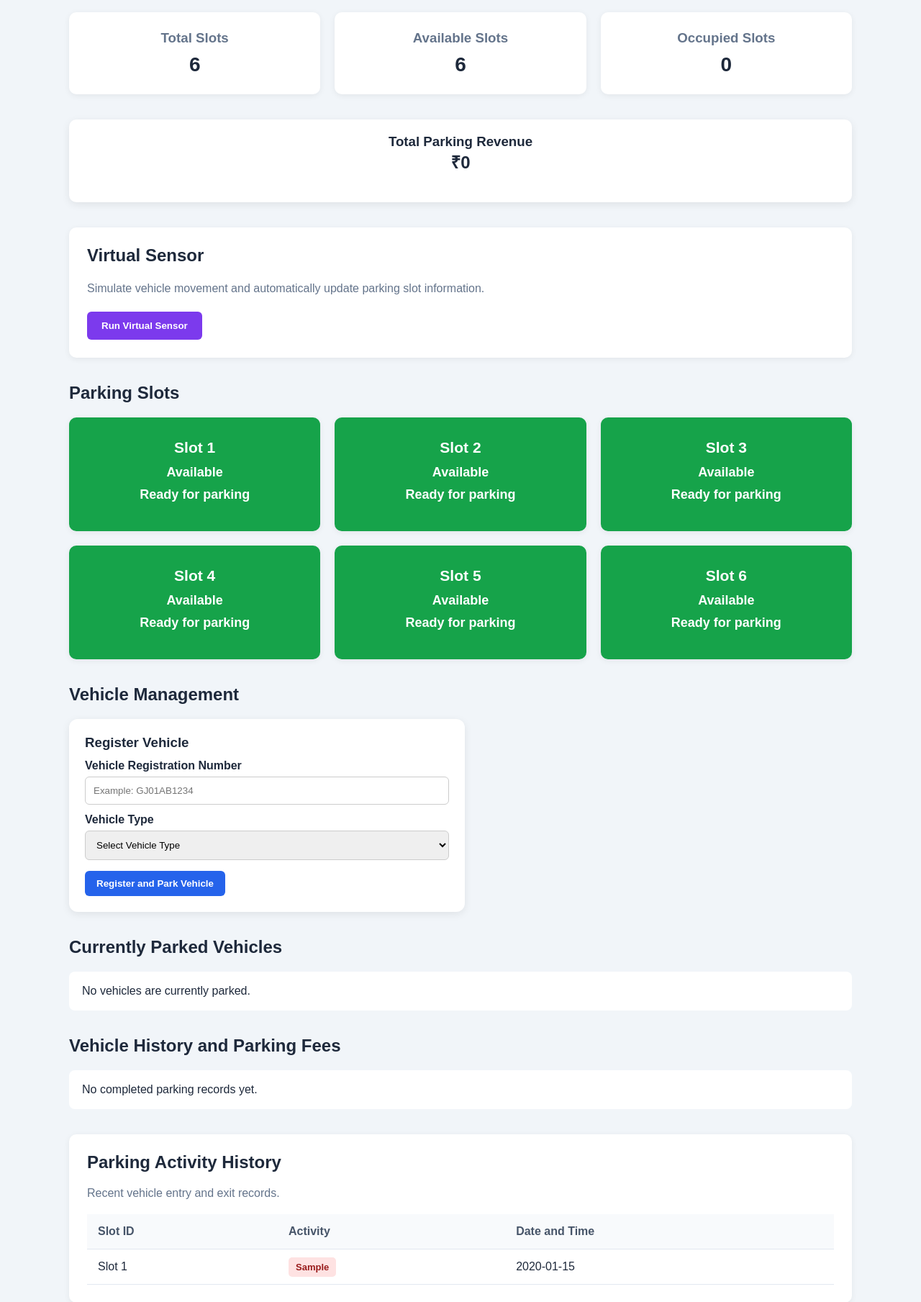
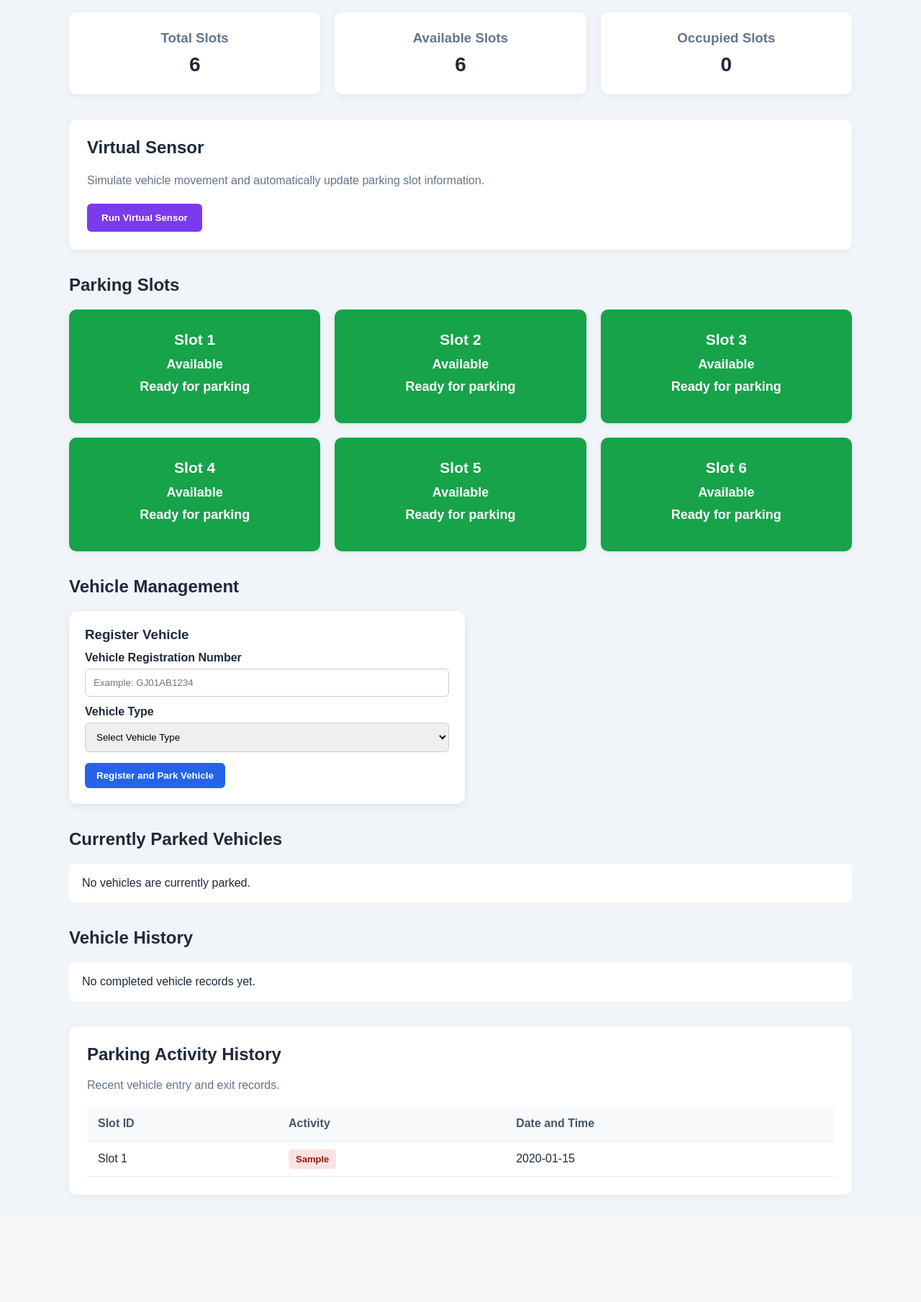
Before and after one commit to palpatel7612-ship-it/virtual-smart-parking, a Flask app: page / in a window 1280 px wide. Shown: the part 176-1985 px from the top of the page at 72% size. After the commit the page ends 1839 px from the top, so only its background shows below. Run offline with Flask 3, Linux system fonts and the light colour scheme; data comes from the database, SQL or seed files in the repository; tables that the repository leaves empty hold one stand-in row (values such as "Sample post").

Commit message:
Checkpoint 3: without fees

```diff
--- a/app.py
+++ b/app.py
@@ -1,30 +1,22 @@
 
 from flask import Flask, render_template, redirect, url_for, flash, request
-
 import sqlite3
 import random
-import math
-
 from datetime import datetime
-
 
 # Flask application
 app = Flask(__name__)
 
 app.secret_key = "smart-parking-secret"
 
-
 # Configuration
 DATABASE = "parking.db"
-PARKING_RATE = 20
 
 
 # Database connection
 def get_db_connection():
-
     conn = sqlite3.connect(DATABASE)
     conn.row_factory = sqlite3.Row
-
     return conn
 
 
@@ -77,7 +69,6 @@ def initialize_database():
 
 # Current timestamp
 def current_time():
-
     return datetime.now().strftime("%Y-%m-%d %H:%M:%S")
 
 
@@ -93,33 +84,6 @@ def record_activity(conn, slot_id, action):
         (slot_id, action, event_time)
         VALUES (?, ?, ?)
     """, (slot_id, action, event_time))
-
-
-# Calculate parking fee
-def calculate_parking_fee(entry_time, exit_datetime):
-
-    entry_datetime = datetime.strptime(
-        entry_time,
-        "%Y-%m-%d %H:%M:%S"
-    )
-
-    duration_seconds = (
-        exit_datetime - entry_datetime
-    ).total_seconds()
-
-    duration_minutes = max(
-        1,
-        math.ceil(duration_seconds / 60)
-    )
-
-    billable_hours = max(
-        1,
-        math.ceil(duration_seconds / 3600)
-    )
-
-    fee = billable_hours * PARKING_RATE
-
-    return duration_minutes, fee
 
 
 # Register a vehicle
@@ -159,9 +123,7 @@ def register_vehicle():
 
     if existing_vehicle:
 
-        flash(
-            "This vehicle is already registered as parked."
-        )
+        flash("This vehicle is already registered as parked.")
 
         conn.close()
 
@@ -254,31 +216,18 @@ def vehicle_exit(vehicle_id):
 
         return redirect(url_for("home"))
 
-    exit_datetime = datetime.now()
-
-    duration_minutes, fee = calculate_parking_fee(
-        vehicle["entry_time"],
-        exit_datetime
-    )
-
-    exit_time = exit_datetime.strftime(
-        "%Y-%m-%d %H:%M:%S"
-    )
+    exit_time = current_time()
 
     slot_id = vehicle["slot_id"]
 
-    # Update vehicle record
+    # Update vehicle record without fee calculation
     conn.execute("""
         UPDATE vehicles
         SET exit_time = ?,
-            duration_minutes = ?,
-            fee = ?,
             status = 'Completed'
         WHERE id = ?
     """, (
         exit_time,
-        duration_minutes,
-        fee,
         vehicle_id
     ))
 
@@ -293,7 +242,7 @@ def vehicle_exit(vehicle_id):
     record_activity(
         conn,
         slot_id,
-        f"Vehicle Exit - {vehicle['vehicle_number']} - Fee: ₹{fee}"
+        f"Vehicle Exit - {vehicle['vehicle_number']}"
     )
 
     conn.commit()
@@ -301,8 +250,7 @@ def vehicle_exit(vehicle_id):
 
     flash(
         f"Vehicle {vehicle['vehicle_number']} exited successfully. "
-        f"Duration: {duration_minutes} minutes. "
-        f"Parking Fee: ₹{fee}"
+        f"Slot {slot_id} is now available."
     )
 
     return redirect(url_for("home"))
@@ -350,13 +298,6 @@ def home():
         LIMIT 10
     """).fetchall()
 
-    # Total revenue
-    total_revenue = conn.execute("""
-        SELECT COALESCE(SUM(fee), 0)
-        FROM vehicles
-        WHERE status = 'Completed'
-    """).fetchone()[0]
-
     conn.close()
 
     return render_template(
@@ -367,8 +308,7 @@ def home():
         occupied_slots=occupied_slots,
         active_vehicles=active_vehicles,
         vehicle_history=vehicle_history,
-        activities=activities,
-        total_revenue=total_revenue
+        activities=activities
     )
 
 
@@ -417,7 +357,7 @@ def toggle_slot(slot_id):
 
         else:
 
-            # Release an old occupied slot that has no vehicle record
+            # Release an old occupied slot without a vehicle record
             conn.execute("""
                 UPDATE parking_slots
                 SET status = 'Available'
@@ -432,9 +372,7 @@ def toggle_slot(slot_id):
 
             conn.commit()
 
-            flash(
-                f"Slot {slot_id} marked as available."
-            )
+            flash(f"Slot {slot_id} marked as available.")
 
     conn.close()
 
@@ -459,10 +397,7 @@ def simulate_sensor():
         ORDER BY id
     """).fetchall()
 
-    # IMPORTANT:
-    # If all slots are full, do not randomly simulate an exit.
-    # Show a clear parking-full message instead.
-
+    # If all slots are full, show parking-full message
     if not available_slots:
 
         flash(
@@ -546,41 +481,27 @@ def simulate_sensor():
 
         if vehicle:
 
-            exit_datetime = datetime.now()
-
-            duration_minutes, fee = calculate_parking_fee(
-                vehicle["entry_time"],
-                exit_datetime
-            )
-
-            exit_time = exit_datetime.strftime(
-                "%Y-%m-%d %H:%M:%S"
-            )
+            exit_time = current_time()
 
             conn.execute("""
                 UPDATE vehicles
                 SET exit_time = ?,
-                    duration_minutes = ?,
-                    fee = ?,
                     status = 'Completed'
                 WHERE id = ?
             """, (
                 exit_time,
-                duration_minutes,
-                fee,
                 vehicle["id"]
             ))
 
             record_activity(
                 conn,
                 slot_id,
-                f"Virtual Exit - {vehicle['vehicle_number']} - Fee: ₹{fee}"
+                f"Virtual Exit - {vehicle['vehicle_number']}"
             )
 
             flash(
                 f"Virtual vehicle {vehicle['vehicle_number']} "
-                f"exited Slot {slot_id}. "
-                f"Parking Fee: ₹{fee}"
+                f"exited Slot {slot_id}."
             )
 
         else:
--- a/templates/index.html
+++ b/templates/index.html
@@ -76,14 +76,6 @@
             padding: 18px;
             border-radius: 8px;
         }
-
-        .revenue-card {
-            background: white;
-            padding: 20px;
-            border-radius: 10px;
-            text-align: center;
-            box-shadow: 0 3px 12px rgba(0,0,0,0.08);
-        }
     </style>
 </head>
 
@@ -107,6 +99,7 @@
         {% endif %}
     {% endwith %}
 
+
     <!-- Parking Overview -->
     <h2>Parking Overview</h2>
 
@@ -129,13 +122,6 @@
 
     </div>
 
-    <!-- Revenue -->
-    <div class="section">
-        <div class="revenue-card">
-            <h3>Total Parking Revenue</h3>
-            <h2>₹{{ total_revenue }}</h2>
-        </div>
-    </div>
 
     <!-- Virtual Sensor -->
     <div class="sensor-panel section">
@@ -154,6 +140,7 @@
         </form>
 
     </div>
+
 
     <!-- Parking Slots -->
     <div class="section">
@@ -183,6 +170,7 @@
         </div>
 
     </div>
+
 
     <!-- Vehicle Registration -->
     <div class="section">
@@ -232,6 +220,7 @@
         </div>
 
     </div>
+
 
     <!-- Active Vehicles -->
     <div class="section">
@@ -296,10 +285,11 @@
 
     </div>
 
+
     <!-- Vehicle History -->
     <div class="section">
 
-        <h2>Vehicle History and Parking Fees</h2>
+        <h2>Vehicle History</h2>
 
         {% if vehicle_history %}
 
@@ -314,7 +304,7 @@
                             <th>Slot</th>
                             <th>Entry Time</th>
                             <th>Exit Time</th>
-                            <th>Parking Fee</th>
+                            <th>Status</th>
                         </tr>
                     </thead>
 
@@ -328,7 +318,7 @@
                                 <td>{{ vehicle['slot_id'] }}</td>
                                 <td>{{ vehicle['entry_time'] }}</td>
                                 <td>{{ vehicle['exit_time'] }}</td>
-                                <td>₹{{ vehicle['fee'] }}</td>
+                                <td>{{ vehicle['status'] }}</td>
                             </tr>
 
                         {% endfor %}
@@ -342,12 +332,13 @@
         {% else %}
 
             <div class="empty-message">
-                No completed parking records yet.
+                No completed vehicle records yet.
             </div>
 
         {% endif %}
 
     </div>
+
 
     <!-- Activity History -->
     <div class="history-section section">
@@ -379,7 +370,7 @@
 
                             <td>
                                 <span class="activity-badge
-                                    {{ 'entry' if activity['action'] == 'Vehicle Entry' else 'exit' }}">
+                                    {{ 'entry' if 'Entry' in activity['action'] else 'exit' }}">
                                     {{ activity['action'] }}
                                 </span>
                             </td>
```
